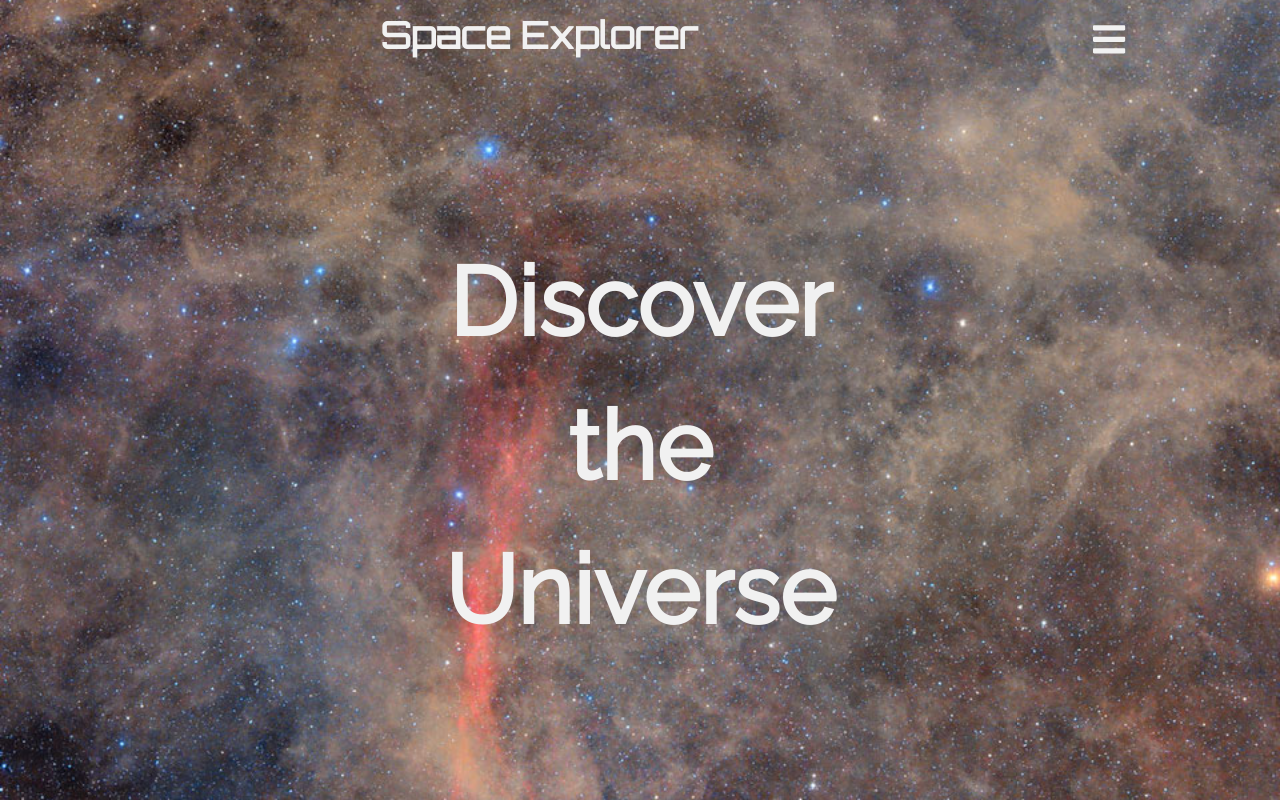
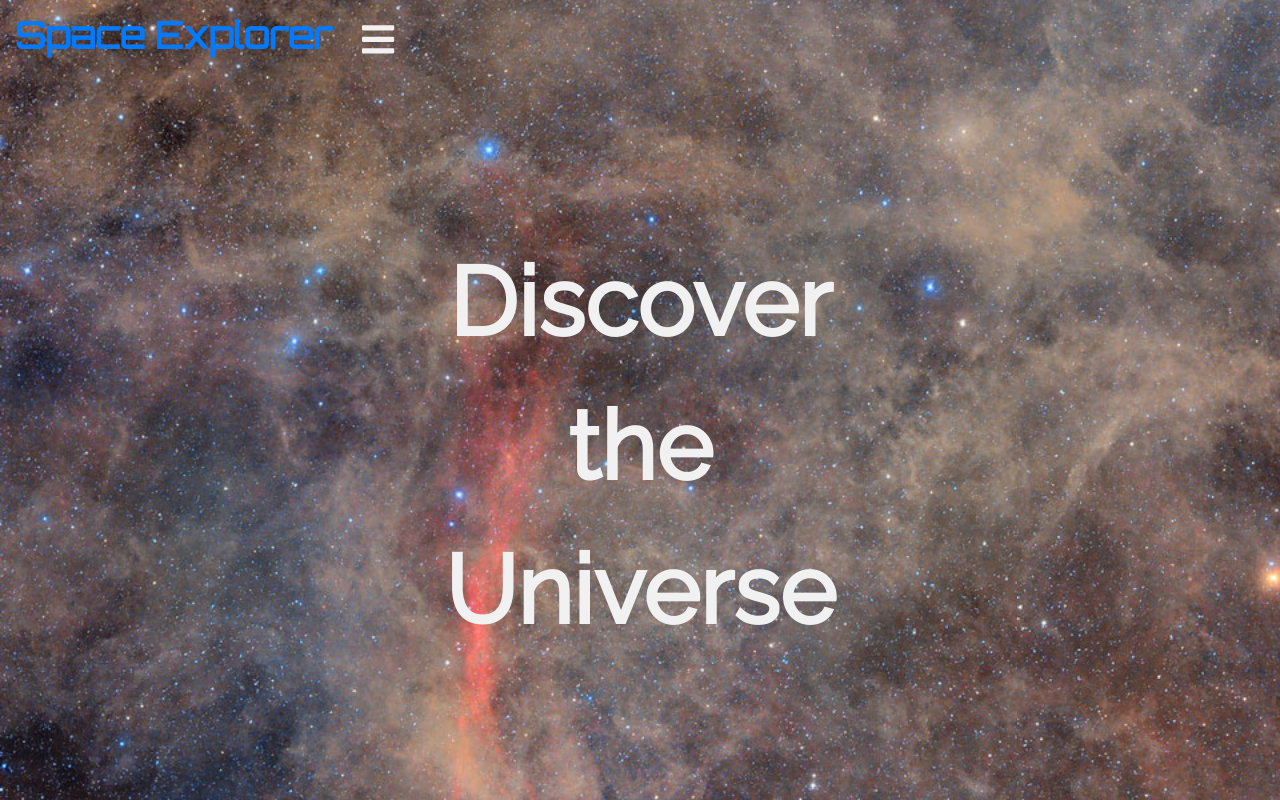
Before and after one commit to Homerm54/Space-Explorer, a Next.js app: page / in a window 1280 px wide. Built offline with nearby package versions, Linux system fonts and the light colour scheme.

Commit message:
Navbar Title Link

```diff
--- a/src/components/Navigation Bar/Navigation Bar.js
+++ b/src/components/Navigation Bar/Navigation Bar.js
@@ -13,7 +13,11 @@ function Navbar() {
     <section className={`container ${styles.container}`}>
 
       <div className={`row`}>
-        <h2 className={`col ${styles.title}`}>Space Explorer</h2>
+        <Link href="/">
+          <a>
+            <h2 className={`col ${styles.title}`}>Space Explorer</h2>
+          </a>
+        </Link>
         <span className={`col-auto ${styles.toggleButton}`} role="button"
           onClick={toggleState}>
           {navLinksDisplay ? <FontAwesomeIcon icon="times" className="text-blue" /> : <FontAwesomeIcon icon="bars" />}
```
